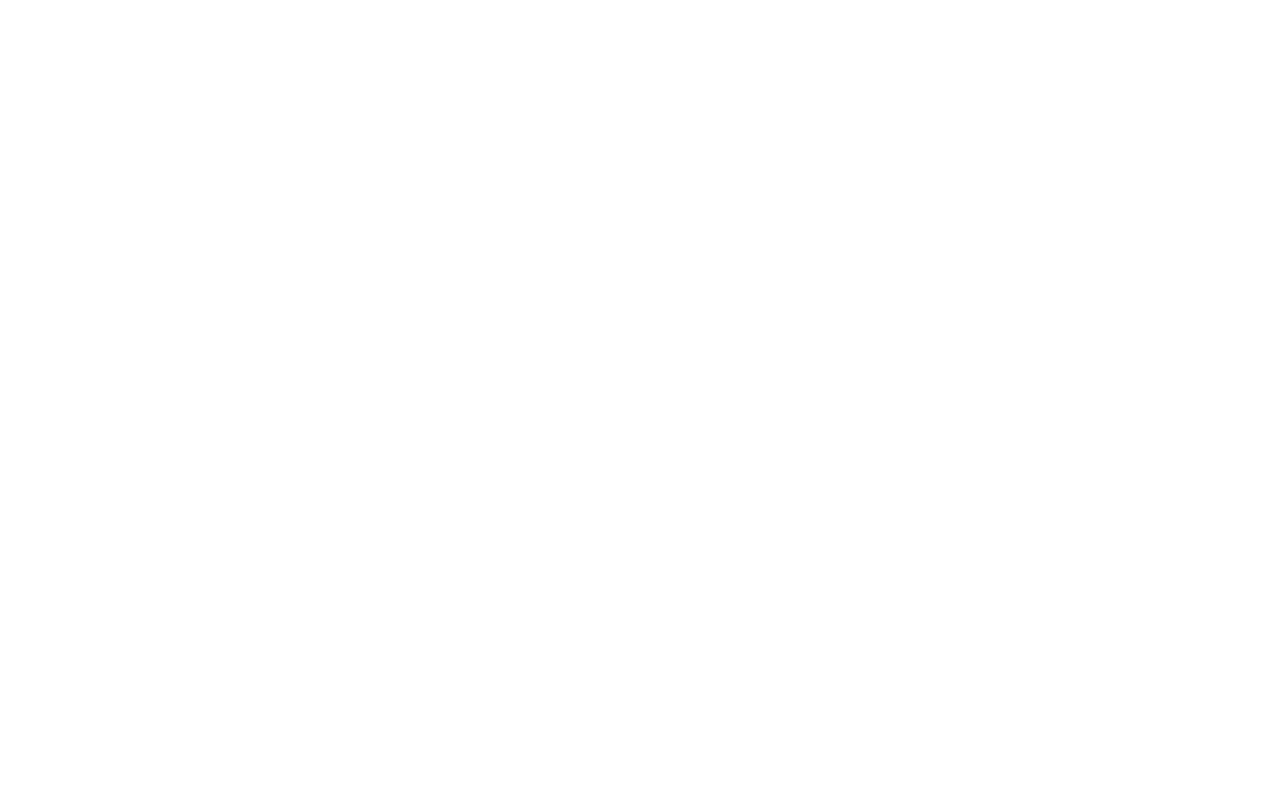
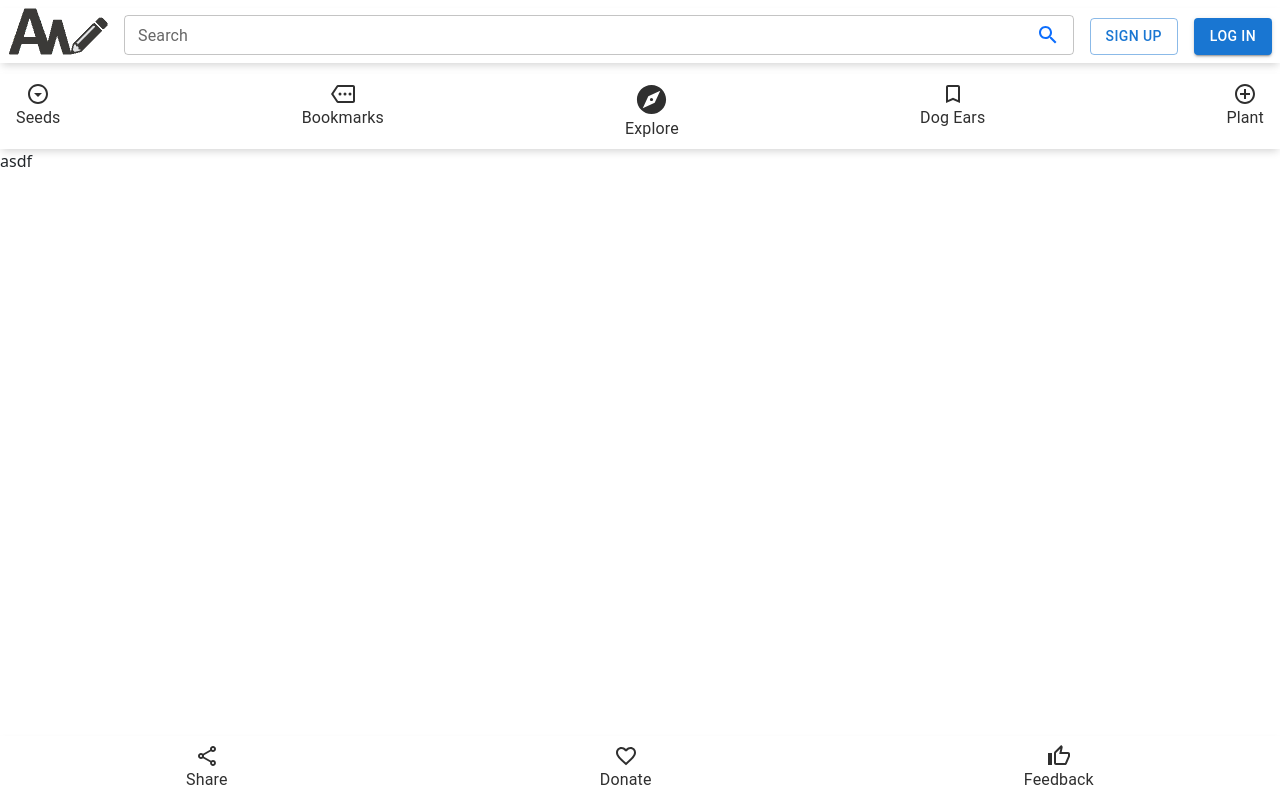
Before and after one commit to bmagee88/ALLwrite, a React (Create React App) app in the folder frontend/: page /dashboard/my-contributions in a window 1280 px wide. Before the commit this address had no page. Built offline with nearby package versions, Linux system fonts and the light colour scheme; no server answers.

Commit message:
added frontend for my-contributions

```diff
--- a/frontend/src/App.tsx
+++ b/frontend/src/App.tsx
@@ -23,6 +23,7 @@
 import { Provider } from "react-redux";
 import { store } from "./common/store/store";
 import DashboardPage from "./pages/templatePages/DashboardPage/DashboardPage";
+import MyContributionsPage from "./pages/profilePages/MyContributionsPage/MyContributionsPage";
 function App() {
   return (
     <>
@@ -120,6 +121,10 @@
               element={<SettingsPage />}
             />
             <Route
+              path='my-contributions'
+              element={<MyContributionsPage />}
+            />
+            <Route
               path='my-covers'
               element={<MyCoversPage />}
             />
--- /dev/null
+++ b/frontend/src/pages/profilePages/MyContributionsPage/MyContributionsDisplay/MyContributionsDisplay.tsx
@@ -0,0 +1,15 @@
+import { Box } from "@mui/material";
+import React from "react";
+
+const MyContributionsDisplay: React.FC = () => {
+  const testArr = [{ id: 1, text: "asdf" }];
+  return (
+    <Box>
+      {testArr.map((item) => {
+        return <Box key={item.id}>{item.text}</Box>;
+      })}
+    </Box>
+  );
+};
+
+export default MyContributionsDisplay;
--- /dev/null
+++ b/frontend/src/pages/profilePages/MyContributionsPage/MyContributionsPage.tsx
@@ -0,0 +1,18 @@
+import React, { useEffect } from "react";
+import MyContributionsDisplay from "./MyContributionsDisplay/MyContributionsDisplay";
+import { fetchCoversAndPagesByUser } from "./api";
+import { RootState } from "../../../common/store/store";
+import { useSelector } from "react-redux";
+
+const MyContributionsPage: React.FC = () => {
+  // check if theres data in redux
+  // have a manual refresh button or timeout to refetch with updated values
+  // consider having a time out for the button so they can't just spam the button
+  const user_id = useSelector((state: RootState) => state.user.user?.user_id);
+  useEffect(() => {
+    fetchCoversAndPagesByUser(user_id || 0);
+  }, [user_id]);
+  return <MyContributionsDisplay />;
+};
+
+export default MyContributionsPage;
--- /dev/null
+++ b/frontend/src/pages/profilePages/MyContributionsPage/api.ts
@@ -0,0 +1,12 @@
+export const fetchCoversAndPagesByUser = async (user_id: number) => {
+  const testBody = { user_id };
+  const response = await fetch("/api/my-contributions", {
+    method: "POST",
+    headers: {},
+    body: JSON.stringify(testBody),
+  });
+  if (response.ok) {
+    const data = await response.json();
+    return data.data;
+  }
+};
```
